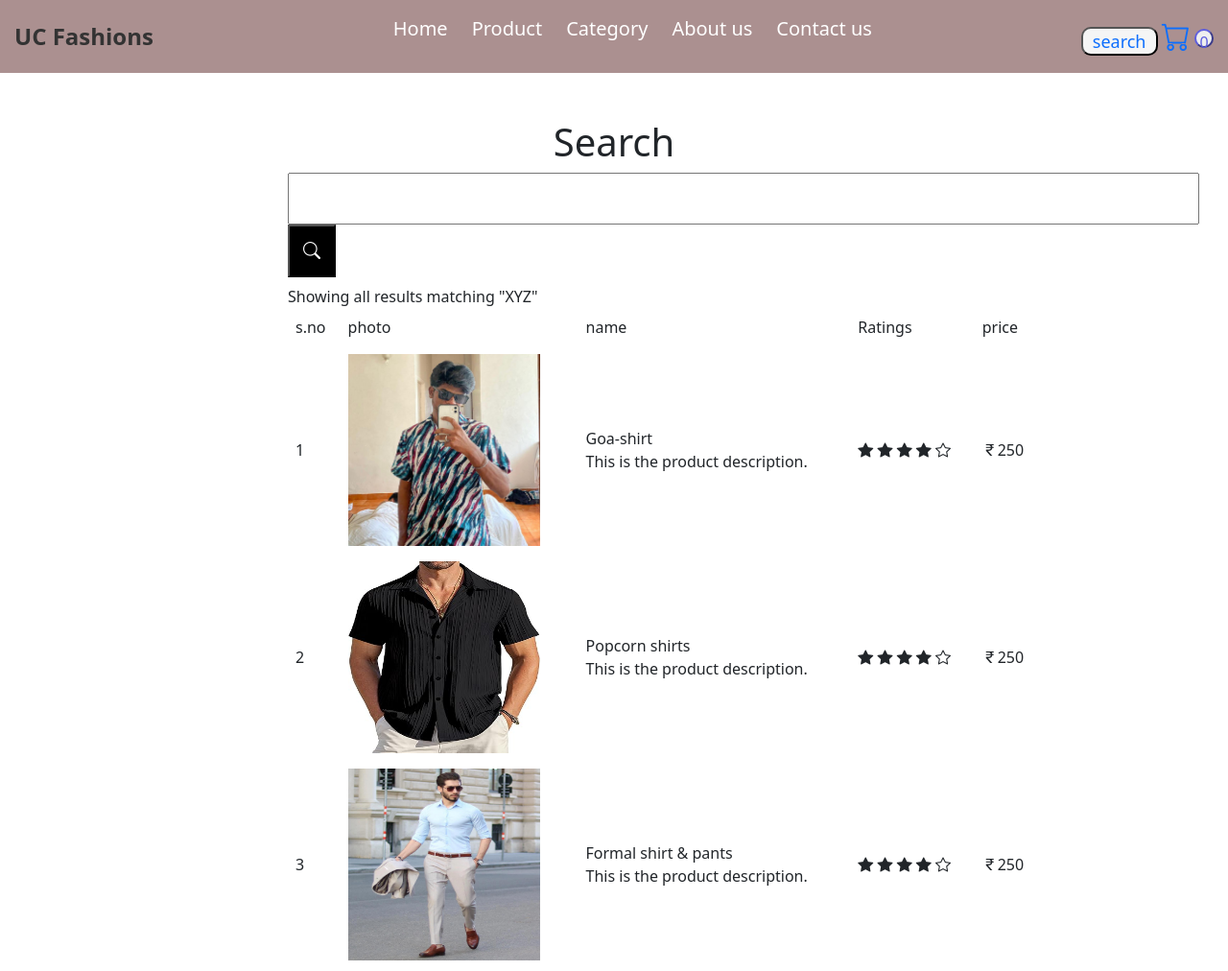
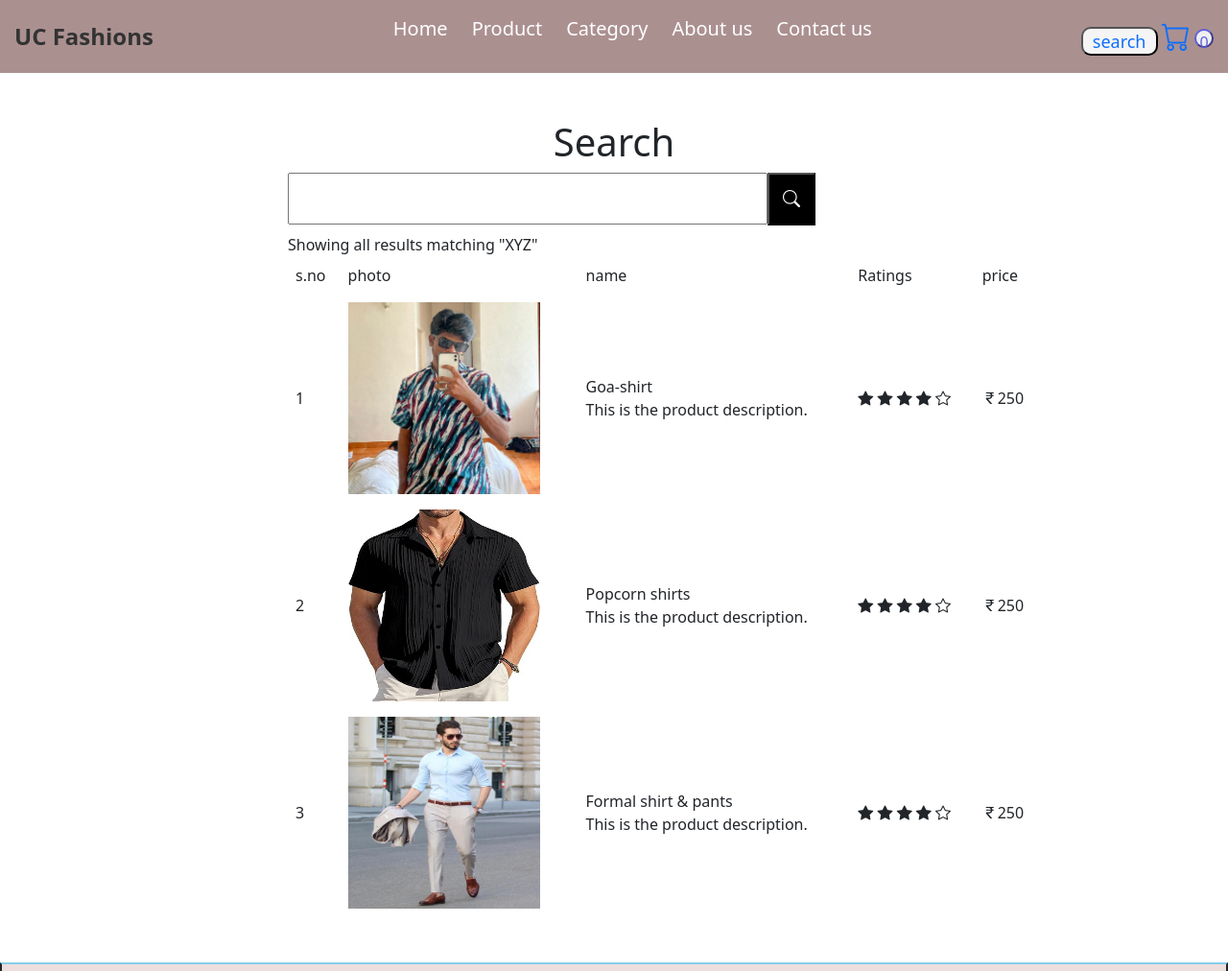
Before and after one commit to srinivas143-dot/E-commerences, a plain HTML site: page search.html in a window 1280 px wide. Shown: the top 1012 px of the page at 96% size. Drawn offline with nearby package versions, Linux system fonts and the light colour scheme.

Commit message:
Update style2.css

```diff
--- a/style2.css
+++ b/style2.css
@@ -414,7 +414,7 @@ th,td{
   margin-left: 300px;
 }
 .btns-search{
-  width: 950px;
+  width: 500px;
   padding: 10px;
   font-size: 20px;
 }
```
